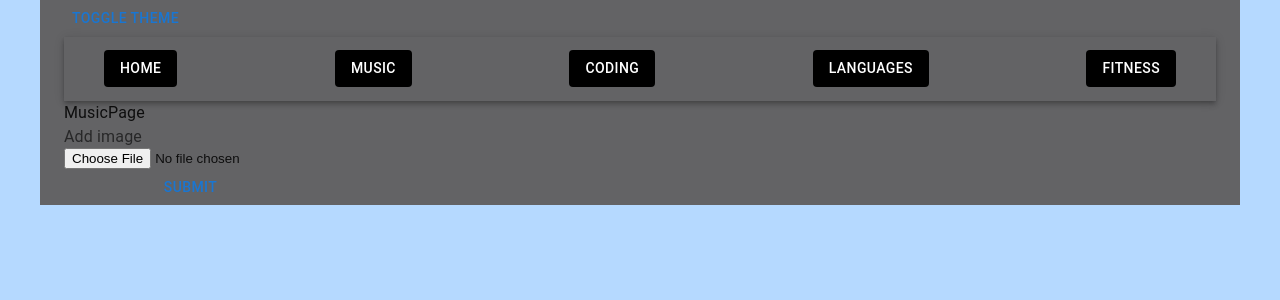
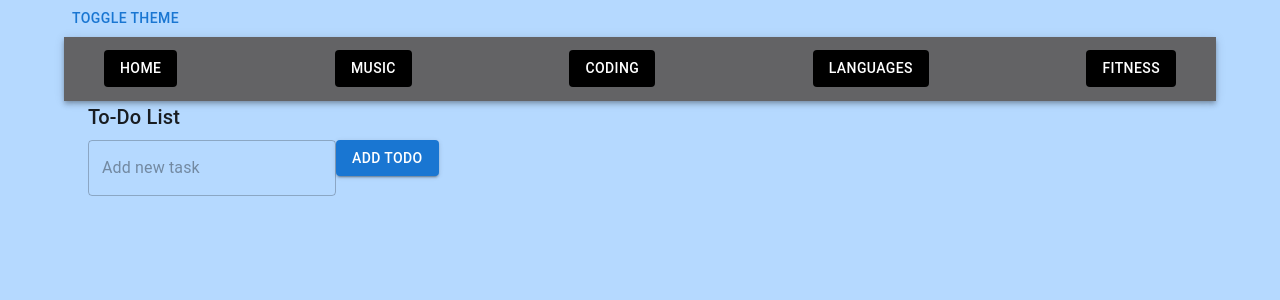
Before and after one commit to jenagansivakumar/pathfinder, a React (Create React App) app: page /music in a window 1280 px wide. Shown: the top 300 px of the page. Built offline with nearby package versions, Linux system fonts and the light colour scheme.

Commit message:
delete function working now. trying to add delete icon from mui now

```diff
--- a/src/App.tsx
+++ b/src/App.tsx
@@ -56,7 +56,7 @@ const router = createBrowserRouter([
 const App = () => {
   const [light, setLight] = React.useState(true);
   return (
-    <Container sx={{bgcolor: "#636365"}}>
+    <Container >
     <ThemeProvider theme={light ? themeLight : themeDark}>
       <CssBaseline />
       <Button onClick={() => setLight((prev) => !prev)}>Toggle Theme</Button>
--- a/src/Components/ToDoList/ToDoForm.tsx
+++ b/src/Components/ToDoList/ToDoForm.tsx
@@ -17,12 +17,16 @@ export default function ToDoForm() {
         }
     }
 
-    function handleRemove(id:any){
-      console.log(id)
+    const handleRemove = (deleteTodo: string) => {
+      const newTodos = todos.filter((todo)=> todo !== deleteTodo)
+      setTodos(newTodos)
     }
 
     return (
         <Container className='ToDoForm'>
+           <Typography variant="h6" component="div" gutterBottom>
+                To-Do List
+            </Typography>
             <TextField
                 variant='outlined'
                 value={input}
@@ -32,13 +36,11 @@ export default function ToDoForm() {
             <Button onClick={handleAddItem} variant="contained" color="primary">
                 Add Todo
             </Button>
-            <Typography variant="h6" component="div" gutterBottom>
-                To-Do List
-            </Typography>
+
             <List>
                 {todos.map((todo, index) => (
                     <ListItem key={index}>{todo}
-                    <Button onClick={handleRemove}> Remove </Button>
+                    <Button onClick={()=> handleRemove(todo)}> Remove </Button>
                     </ListItem>
 
 
--- a/src/Pages/MusicPage.tsx
+++ b/src/Pages/MusicPage.tsx
@@ -2,24 +2,16 @@ import React from 'react'
 import Navbar from '../Components/Navbar'
 import { useState } from 'react'
 import { FormControl, FormLabel, Button } from '@mui/material'
+import ToDoForm from '../Components/ToDoList/ToDoForm'
 
 export default function MusicPage() {
 
-  const [image,setImage] = useState<File | null>(null)
-  function handleFile(e: React.ChangeEvent<HTMLInputElement>){
-    if (e.target.files && e.target.files.length > 0){
-    setImage(e.target.files[0])}
-}
+
 
   return (
     <>
      <Navbar />
-        <div>MusicPage</div>
-        <FormControl>
-          <FormLabel> Add image</FormLabel>
-          <input type='file' name='file' onChange={handleFile}/>
-          <Button > Submit</Button>
-        </FormControl>
+     <ToDoForm/>
     </>
   )
 }
```
